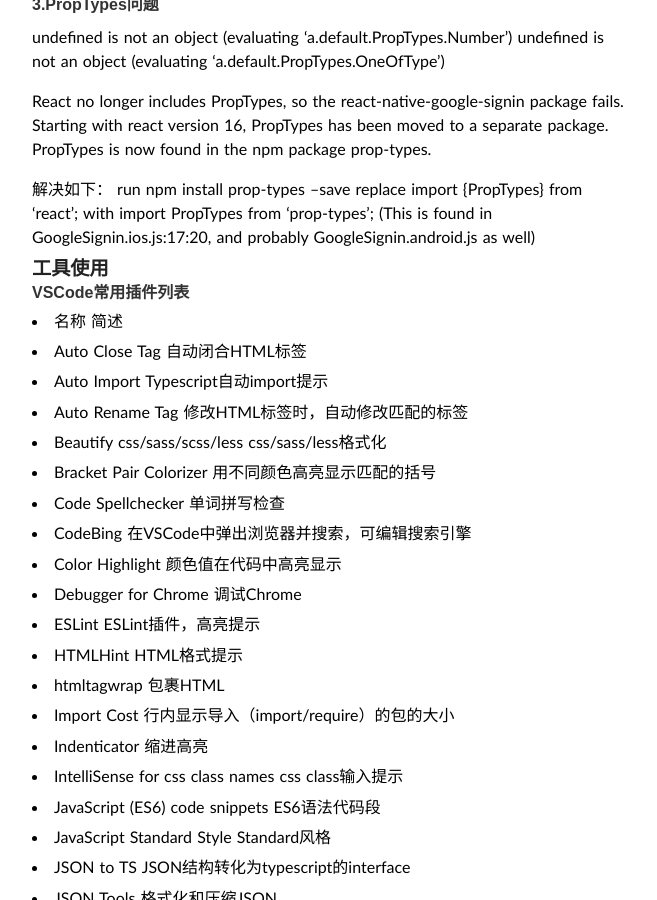
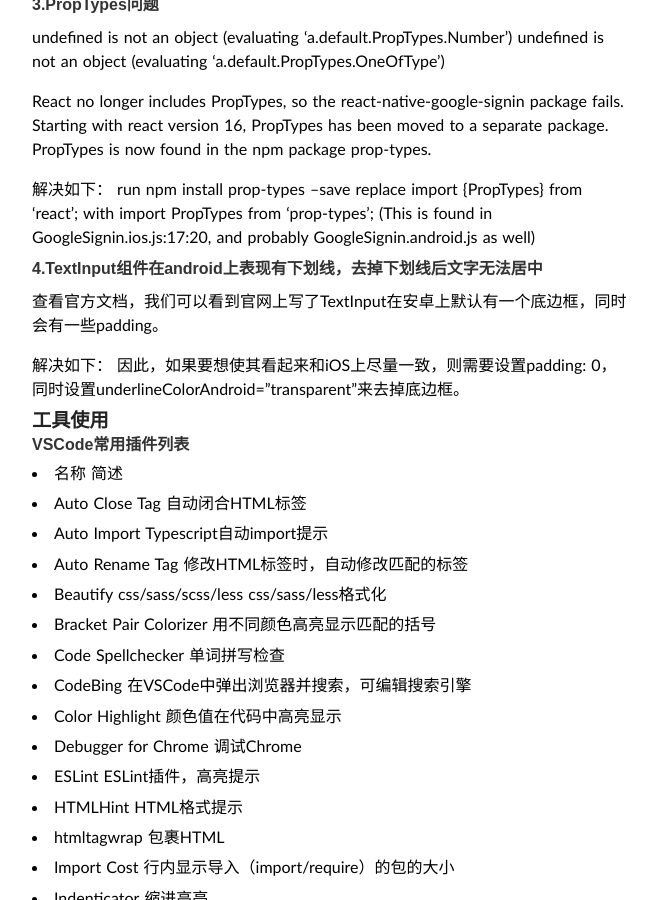
Before and after one commit to obrcnh/obrcnh.github.io, a Jekyll site: the page built from _posts/2018-04-11-系统分析与设计作业三.md, in a window 1280 px wide and 900 px high, scrolled down 754 px. Shown: the whole window, without its empty margins (308-965 px from the left). Built offline with Jekyll 4.4.1, drawn with Linux system fonts in a browser that asks for light colours; comment, search, counter and statistics services are not loaded.

Commit message:
update homework3

```diff
--- a/_posts/2018-04-11-系统分析与设计作业三.md
+++ b/_posts/2018-04-11-系统分析与设计作业三.md
@@ -51,6 +51,12 @@ with
 import PropTypes from 'prop-types';
 (This is found in GoogleSignin.ios.js:17:20, and probably GoogleSignin.android.js as well)
 
+#### 4.TextInput组件在android上表现有下划线，去掉下划线后文字无法居中
+查看官方文档，我们可以看到官网上写了TextInput在安卓上默认有一个底边框，同时会有一些padding。
+
+解决如下：
+因此，如果要想使其看起来和iOS上尽量一致，则需要设置padding: 0，同时设置underlineColorAndroid="transparent"来去掉底边框。
+
 ### 工具使用
 
 #### VSCode常用插件列表
```
